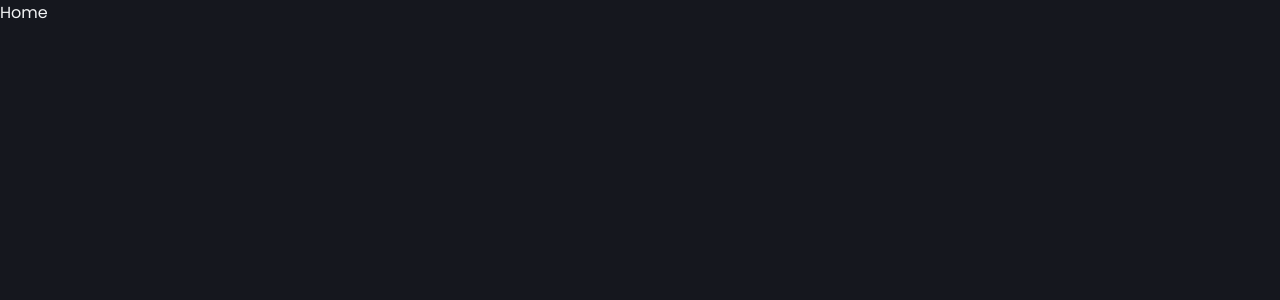
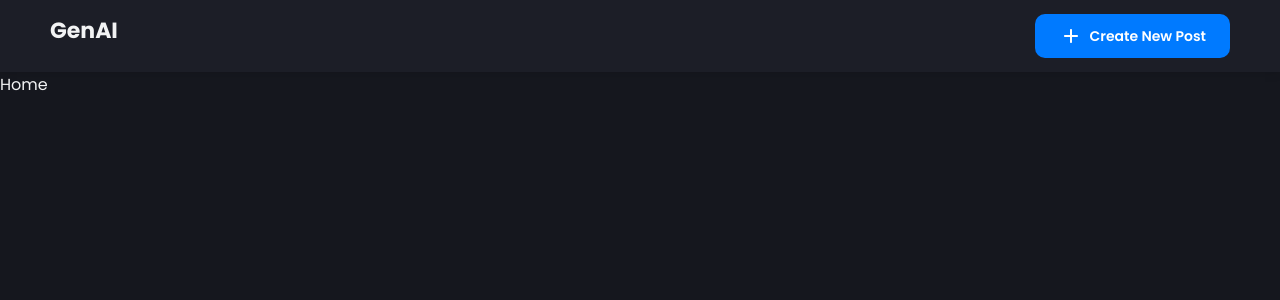
Before and after one commit to theshivay/Image-Generator, a React (Create React App) app in the folder client/: page / in a window 1280 px wide. Shown: the top 300 px of the page. Built offline with nearby package versions, Linux system fonts and the light colour scheme.

Commit message:
Navbar has done

```diff
--- a/client/src/App.js
+++ b/client/src/App.js
@@ -3,6 +3,7 @@
 import Home from "./pages/Home";
 import CreatePost from "./pages/CreatePost";
 import {BrowserRouter, Route, Routes} from "react-router-dom";
+import Navbar from "./components/Navbar";
 
 const Container = styled.div`
   width:100%;
@@ -30,6 +31,7 @@
       <Container>
         <Wrapper>
           <BrowserRouter>
+            <Navbar/>
             <Routes>
               <Route path="/" element={<Home/>} exact/>
               <Route path="/post" element={<CreatePost/>} exact/>
--- /dev/null
+++ b/client/src/components/Navbar.jsx
@@ -0,0 +1,60 @@
+import React from 'react';
+import styled from 'styled-components';
+import { useNavigate, useLocation } from 'react-router-dom';
+import Button from './button';
+import { AddRounded, ExploreRounded } from '@mui/icons-material';
+
+const Container = styled.div`
+    flex:1;
+    background:${({ theme }) => theme.navbar};
+    color : ${({ theme })=> theme.text_primary};
+    font-weight: bold;
+    font-size: 22px;
+    padding: 14px 50px;
+    display: flex;
+    justify-content: space-between;
+    alien-item:center;
+    box-shadow: 0 0 10px rgba(0, 0, 0, 0.15);
+    @media only screen and (max-width: 600px){
+        padding : 10px 12px;
+    }
+
+`;
+
+export default function Navbar() {
+    const navigate = useNavigate();
+    const location = useLocation();
+    const path = location.pathname.split("/");
+    return (
+        <Container>
+            GenAI
+            {
+                path[1] === "post" ?
+                    (<Button
+                    text="Explore Posts"
+                    leftIcon={
+                        <ExploreRounded
+                            style={{
+                                FontSize: "18px",
+                            }}
+                        />
+                    }
+                    type="secondary"
+                    onClick={()=>navigate('/')}
+                />)
+                :
+                (<Button
+                    text="Create New Post"
+                    leftIcon={
+                        <AddRounded
+                            style={{
+                                FontSize: "18px",
+                            }}
+                        />
+                    }
+                    onClick={()=>navigate('/post')}
+                />)
+            }
+        </Container>
+    )
+}
--- a/client/src/pages/CreatePost.jsx
+++ b/client/src/pages/CreatePost.jsx
@@ -1,7 +1,13 @@
-import React from 'react'
+import React from 'react';
+import styled from 'styled-components'
+
+const Container = styled.div`
+  height:100%;
+  overflow-y:scroll;
+`;
 
 export default function CreatePost() {
   return (
-    <div>CreatePost</div>
+    <Container>CreatePost</Container>
   )
 }
--- a/client/src/pages/Home.jsx
+++ b/client/src/pages/Home.jsx
@@ -1,7 +1,13 @@
 import React from 'react'
+import styled from 'styled-components'
+
+const Container = styled.div`
+  height:100%;
+  overflow-y:scroll;
+`;
 
 export default function Home() {
   return (
-    <div>Home</div>
+    <Container>Home</Container>
   )
 }
```
